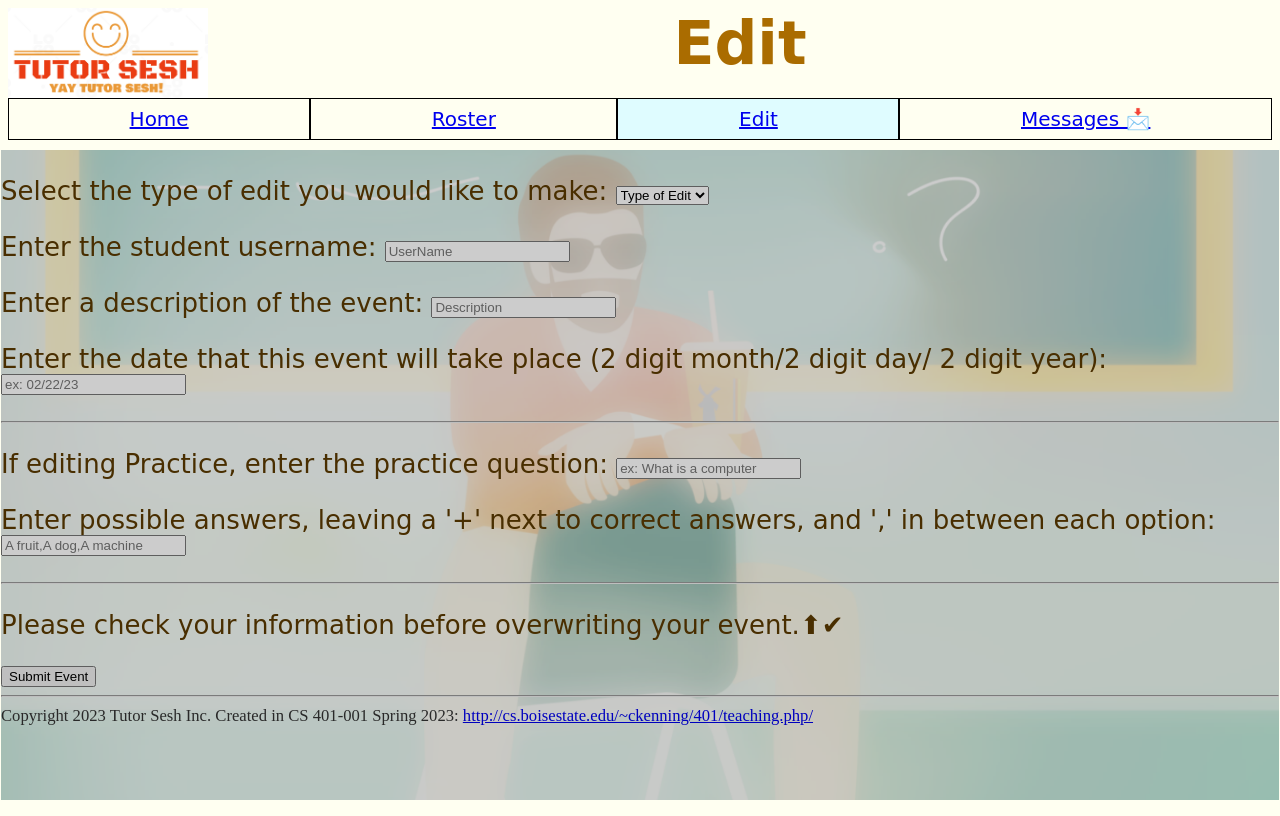
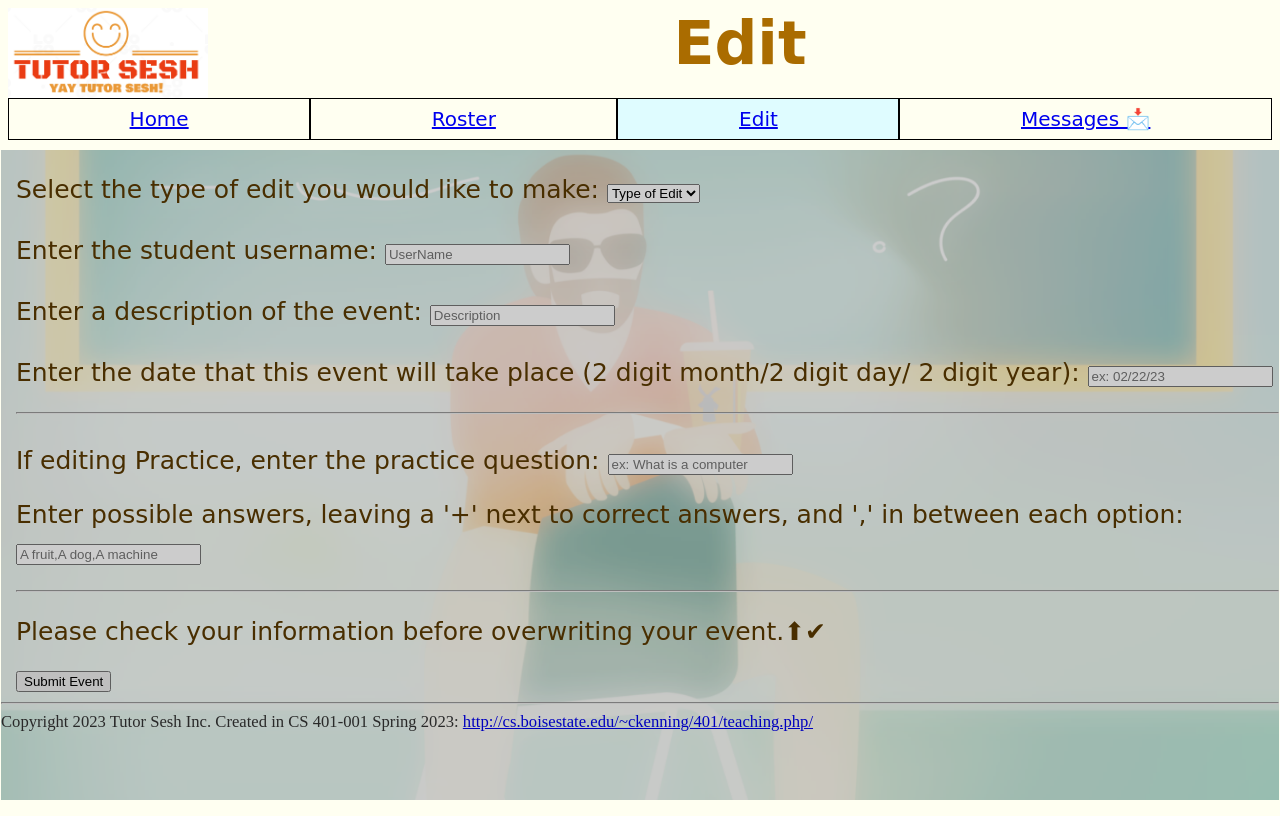
Before and after one commit to aarongoinboise/401hw4, a PHP site: page /hw4/edit.php in a window 1280 px wide. Run offline with PHP 8.4, Linux system fonts and the light colour scheme.

Commit message:
removed some style

```diff
--- a/hw4/edit.php
+++ b/hw4/edit.php
@@ -14,8 +14,8 @@ $_POST['menutype'] = 'tutor';
     unset($_POST['selected']);
     unset($_POST['menutype']);
     ?>
-    <div id="tutorBackgroundPic" class="backgroundPicFormat formStyle formText">
-        <div id="signUpText">
+    <div id="tutorBackgroundPic" class="backgroundPicFormat">
+        <div id="formText">
             <p>
                 Select the type of edit you would like to make:
                 <select>
--- a/hw4/olderMessagesS.php
+++ b/hw4/olderMessagesS.php
@@ -14,13 +14,15 @@ $_POST['menutype'] = 'student';
     unset($_POST['selected']);
     unset($_POST['menutype']);
     ?>
-    <div id="studentBackgroundPic" class="backgroundPicFormat formStyle formText">
+    <div id="studentBackgroundPic" class="backgroundPicFormat">
+        <div id="smallerP">
             <p>
                 No older messages exist!
             </p>
             <p>
                 To see newer messages click <a href=studentMessage.php>here</a>
             </p>
+        </div>
         <?php include("footer.php"); ?>
     </div>
     </body>
--- a/hw4/olderMessagesT.php
+++ b/hw4/olderMessagesT.php
@@ -14,13 +14,15 @@ $_POST['menutype'] = 'tutor';
     unset($_POST['selected']);
     unset($_POST['menutype']);
     ?>
-    <div id="tutorBackgroundPic" class="backgroundPicFormat formStyle formText">
+    <div id="tutorBackgroundPic" class="backgroundPicFormat">
+        <div id="smallerP">
             <p>
                 No older messages exist!
             </p>
             <p>
                 To see newer messages click <a href=tutorMessage.php>here</a>
             </p>
+        </div>
         <?php include("footer.php"); ?>
     </div>
     </body>
--- a/hw4/olderSessionsS.php
+++ b/hw4/olderSessionsS.php
@@ -14,13 +14,15 @@ $_POST['menutype'] = 'student';
   unset($_POST['selected']);
   unset($_POST['menutype']);
   ?>
-  <div id="tutorBackgroundPic"  class="backgroundPicFormat formStyle formText">
+  <div id="studentBackgroundPic" class="backgroundPicFormat">
+    <div id="smallerP">
       <p>
         No older sessions exist!
       </p>
       <p>
         To see newer sessions click <a href=sessionHistory.php>here</a>
       </p>
+    </div>
     <?php include("footer.php"); ?>
   </div>
   </body>
--- a/hw4/olderStudents.php
+++ b/hw4/olderStudents.php
@@ -14,13 +14,15 @@ $_POST['menutype'] = 'tutor';
     unset($_POST['selected']);
     unset($_POST['menutype']);
     ?>
-    <div id="tutorBackgroundPic" class="backgroundPicFormat formStyle formText">
+    <div id="tutorBackgroundPic" class="backgroundPicFormat">
+        <div id="smallerP">
             <p>
                 No more students!
             </p>
             <p>
                 To see your most recent students, click <a href=roster.php>here</a>
             </p>
+        </div>
         <?php include("footer.php"); ?>
     </div>
     </body>
--- a/hw4/picStyles.css
+++ b/hw4/picStyles.css
@@ -4,6 +4,7 @@
 
 #signInBackgroundPic {
     background-image: url(images/login.jpg);
+    background-size: contain;
 }
 
 #signUpBackgroundPic {
@@ -37,41 +38,3 @@
     overflow-y: scroll;
     display: inline-block;
 }
-
-/* .formStyle {
-    padding: 10px 10px;
-    margin-top: 7px;
-    margin-bottom: 8px;
-} */
-
-.smallerPic {
-    background-size: contain;
-}
-
-/* #formPicFormat {
-    padding: 10px 10px;
-    margin-top: 7px;
-    margin-bottom: 8px;
-    background-size: contain;
-  } */
-
-/* #fixedForms {
-    font-size: 15px;
-  } */
-
-/* #textInputSize {
-    size: 3vmax;
-  } */
-
-/* #flexForms {
-    font-size: 3vw;
-} */
-
-/* #formText {
-    float: left;
-    margin-left: 10px;
-    margin-right: auto;
-    margin-bottom: 10px;
-    text-align: left;
-    font-size: 3vw;
-} */
--- a/hw4/practiceS.php
+++ b/hw4/practiceS.php
@@ -14,7 +14,7 @@ $_POST['menutype'] = 'student';
   unset($_POST['selected']);
   unset($_POST['menutype']);
   ?>
-  <div id="studentBackgroundPic" class="backgroundPicFormat formStyle formText">
+  <div id="studentBackgroundPic" class="backgroundPicFormat">
     <div id="mediumP">
       <p>
         Hi Example_Student!
--- a/hw4/recordSession.php
+++ b/hw4/recordSession.php
@@ -14,7 +14,8 @@ $_POST['menutype'] = 'student';
   unset($_POST['selected']);
   unset($_POST['menutype']);
   ?>
-  <div id="studentBackgroundPic" class="backgroundPicFormat formStyle formText">
+  <div id="studentBackgroundPic" class="backgroundPicFormat">
+    <div id="smallerP">
       <p>
         Please enter the session date (month/day/year):
         <input type="text" id="Date" name="Date" placeholder="Ex: 3/14/15">
@@ -26,6 +27,7 @@ $_POST['menutype'] = 'student';
       <p>
         <button type="button" onclick="alert('Your session has been saved!')">Submit</button>
       </p>
+    </div>
     <?php include("footer.php"); ?>
   </div>
   </body>
--- a/hw4/resetPassword.php
+++ b/hw4/resetPassword.php
@@ -14,7 +14,8 @@ $_POST['menutype'] = 'nonMemberMenuBar';
   unset($_POST['selected']);
   unset($_POST['menutype']);
   ?>
-  <div id="signInBackgroundPic" class="backgroundPicFormat formStyle smallerPic">
+  <div id="signInBackgroundPic" class="backgroundPicFormat">
+    <p>
       <select name="accountType" id="accountType">
         <option disabled="disabled" selected="selected">Account Type</option>
         <option value="student">Student</option>
@@ -28,6 +29,7 @@ $_POST['menutype'] = 'nonMemberMenuBar';
       <button type="button" onclick="alert('Your password is reset! Please sign with your new password.')">Reset My
         Password!</button>
     </p>
+    </p>
     <div>
       <br><a href=signin.php>Sign In</a>
       &nbsp;&nbsp;
--- a/hw4/roster.php
+++ b/hw4/roster.php
@@ -14,8 +14,9 @@ $_POST['menutype'] = 'tutor';
     unset($_POST['selected']);
     unset($_POST['menutype']);
     ?>
-    <div id="tutorBackgroundPic" class="backgroundPicFormat formStyle formText">
-        <details id="smallP">
+    <div id="tutorBackgroundPic" class="backgroundPicFormat">
+        <div id="smallerP">
+            <details>
                 <summary>Student Username and Session History</summary>
                 <p>
                     Example_Student 2/18/23...
@@ -36,6 +37,7 @@ $_POST['menutype'] = 'tutor';
             <p>
                 To see more students click <a href=olderStudents.php>here</a>
             </p>
+        </div>
         <?php include("footer.php"); ?>
     </div>
     </body>
--- a/hw4/sendStudentMessage.php
+++ b/hw4/sendStudentMessage.php
@@ -14,7 +14,8 @@ $_POST['menutype'] = 'tutor';
     unset($_POST['selected']);
     unset($_POST['menutype']);
     ?>
-    <div id="tutorBackgroundPic" class="backgroundPicFormat formStyle formText">
+    <div id="tutorBackgroundPic" class="backgroundPicFormat">
+        <div id="smallerP">
         <p>
             Today's Date: xx/xx/2023
         </p>
--- a/hw4/sendTutorMessage.php
+++ b/hw4/sendTutorMessage.php
@@ -15,7 +15,8 @@ $_POST['menutype'] = 'student';
   unset($_POST['menutype']);
   ?>
 
-  <div id="studentBackgroundPic" class="backgroundPicFormat formStyle formText">
+  <div id="studentBackgroundPic" class="backgroundPicFormat">
+    <div id="smallerP">
       <p>
         Today's Date: xx/xx/2023
       </p>
@@ -31,6 +32,7 @@ $_POST['menutype'] = 'student';
       <p>
         To see newest messages click <a href=studentMessage.php>here</a>
       </p>
+    </div>
     <?php include("footer.php"); ?>
   </div>
   </body>
--- a/hw4/sessionHistory.php
+++ b/hw4/sessionHistory.php
@@ -14,7 +14,8 @@ $_POST['menutype'] = 'student';
   unset($_POST['selected']);
   unset($_POST['menutype']);
   ?>
-  <div id="studentBackgroundPic" class="backgroundPicFormat formStyle formText">
+  <div id="studentBackgroundPic" class="backgroundPicFormat">
+    <div id="smallerP">
       <details>
         <summary>Date and Session Description</summary>
         <p>
@@ -36,6 +37,7 @@ $_POST['menutype'] = 'student';
       <p>
         To see older sessions click <a href=olderSessionsS.php>here</a>
       </p>
+    </div>
     <?php include("footer.php"); ?>
   </div>
   </body>
--- a/hw4/signin.php
+++ b/hw4/signin.php
@@ -15,7 +15,7 @@ $_POST['menutype'] = 'nonMemberMenuBar';
   unset($_POST['menutype']);
   ?>
 
-  <div id="signInBackgroundPic" class="backgroundPicFormat formStyle smallerPic">
+  <div id="signInBackgroundPic" class="backgroundPicFormat">
     <p>
       <input type="text" id="UserName" name="UserName" placeholder="UserName">
       &nbsp;&nbsp;
--- a/hw4/signup.php
+++ b/hw4/signup.php
@@ -15,8 +15,8 @@ $_POST['menutype'] = 'nonMemberMenuBar';
   unset($_POST['menutype']);
   ?>
 
-  <div id="signUpBackgroundPic" class="backgroundPicFormat formStyle">
-    <div id="signUpText">
+  <div id="signUpBackgroundPic" class="backgroundPicFormat">
+    <div id="formText">
       <p>
         Please select the type of account you're signing up for:
         <select name="accountType" id="accountType">
--- a/hw4/studentMessage.php
+++ b/hw4/studentMessage.php
@@ -14,7 +14,7 @@ $_POST['menutype'] = 'student';
   unset($_POST['selected']);
   unset($_POST['menutype']);
   ?>
-  <div id="studentBackgroundPic" class="backgroundPicFormat formStyle formText">
+  <div id="studentBackgroundPic" class="backgroundPicFormat">
     <div id="smallerP">
     <p>
       You have one new message!
@@ -36,7 +36,7 @@ $_POST['menutype'] = 'student';
       Hover over a message to see it in full.
     </p>
     <p>
-      To send a mesage to Aaron (your tutor), click click <a href=sendTutorMessage.php>here</a>
+      To send a mesage to Aaron (your tutor), click <a href=sendTutorMessage.php>here</a>
     </p>
     <p>
       To see older messages click <a href=olderMessagesS.php>here</a>
--- a/hw4/textStyles.css
+++ b/hw4/textStyles.css
@@ -14,20 +14,17 @@ h2 {
     font-size: 27px;
   }
 
-  #signUpText {
-    font-size: 26px;
-  }
-
   #studentHText {
     font-size: 38px;
   }
 
-  .formText {
-    float: left;
-    /* margin-left: 10px;
-    margin-right: auto;
-    margin-bottom: 10px; */
-    margin:auto;
+  #formText {
+    margin-left: 15px;
+    margin-bottom: 10px;
     text-align: left;
-    font-size: 3vw;
+    font-size: 25px;
 }
+
+input[type=text] {
+  margin-top: 15px;
+}
--- a/hw4/tutorMessage.php
+++ b/hw4/tutorMessage.php
@@ -14,7 +14,7 @@ $_POST['menutype'] = 'tutor';
     unset($_POST['selected']);
     unset($_POST['menutype']);
     ?>
-    <div id="tutorBackgroundPic" class="backgroundPicFormat formStyle formText">
+    <div id="tutorBackgroundPic" class="backgroundPicFormat">
         <div id="smallerP">
             <p>
                 You have one new message!
```
Also changed, not shown: hw4/forgotPassword.php (+5 -5 lines). Lines whose indentation alone changed are shown as unchanged.
